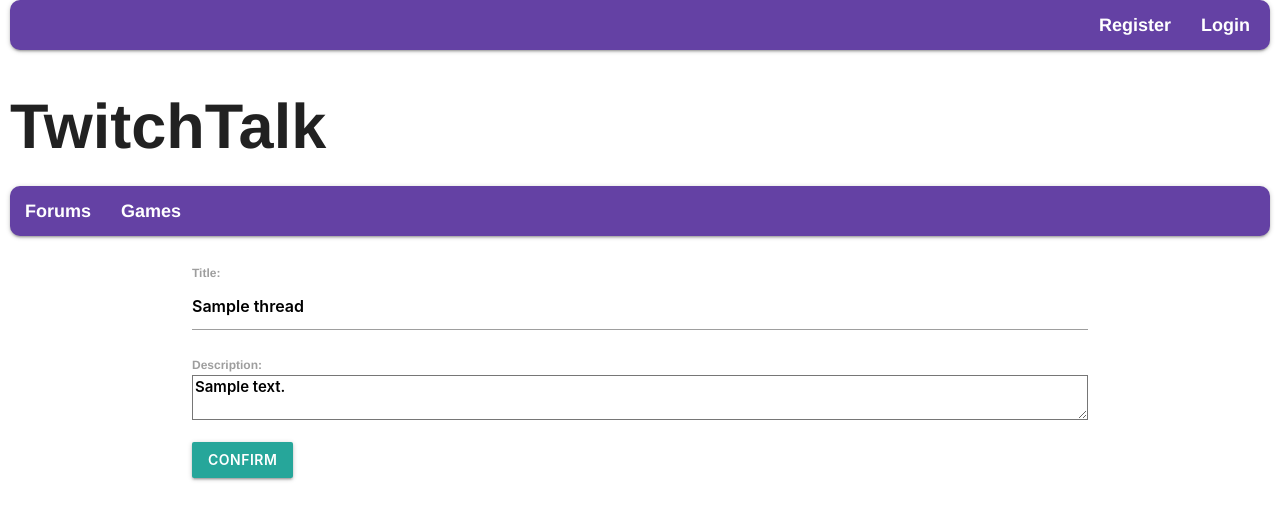
After one commit to Lamsauce/twitchtalk, a Django app: page /1/edit in a window 1280 px wide. The commit adds this page. Shown: the top 520 px of the page. Run offline with Django 3.2, Linux system fonts and the light colour scheme; tables that the repository leaves empty hold one stand-in row (values such as "Sample post").

Commit message:
Edit works!

```diff
--- /dev/null
+++ b/main_app/templates/editthread.html
@@ -0,0 +1,14 @@
+{% extends 'base.html' %}
+{% block content %}
+
+<div class="container">
+
+<!-- Add a Thread FORM -->
+    <form method="POST">
+        {% csrf_token %}
+        {{thread_form.as_p}}
+    <input type="submit" class="btn" value="Confirm">
+    </form>
+</div>
+
+{% endblock %}
--- a/main_app/templates/home.html
+++ b/main_app/templates/home.html
@@ -25,7 +25,7 @@
       <span class="card-title">{{ thread.title }}</span>
       <p>{{ thread.description }}</p>
       <p>{{ thread.created_at }} PST</p>
-      <a href="{% url 'thread' thread.id %}" class="btn btn-primary">See More</a>
+      <a href="{% url 'thread' thread.id %}" class="btn btn-primary">See Post</a>
     </div>
   </div>
   {% endfor %}
--- a/main_app/templates/thread.html
+++ b/main_app/templates/thread.html
@@ -10,6 +10,7 @@
     <span class="card-title">{{ thread.title }}</span>
     <p>{{ thread.description }}</p>
     <p>{{ thread.created_at }} PST</p>
+    <a href="{% url 'editthread' thread.id %}" class="btn btn-primary">Edit</a>
   </div>
 </div>
 
--- a/main_app/urls.py
+++ b/main_app/urls.py
@@ -6,7 +6,8 @@ urlpatterns = [
     path('login/', views.login, name='login'),
     path('games/', views.games, name='games'),
     path('accounts/profile/', views.profile, name='profile'),
+    path('<int:thread_id>/', views.thread, name='thread'),
     path('addthread/', views.addthread, name='addthread'),
-    path('<int:thread_id>/', views.thread, name='thread'),
+    path('<int:thread_id>/edit', views.editthread, name='editthread'),
     path('games/<int:game_id>/', views.showgame, name='showgame')
 ]
--- a/main_app/views.py
+++ b/main_app/views.py
@@ -81,6 +81,19 @@ def addthread(request):
     thread_form = ThreadForm(request.POST)
     return render(request, 'addthread.html', context = {"threads":Thread.objects.all, 'thread_form': thread_form})
 
+def editthread(request, thread_id):
+    thread = Thread.objects.get(id=thread_id)
+    if request.method == 'POST':
+        thread_form = ThreadForm(request.POST, instance=thread)
+        if thread_form.is_valid():
+            new_thread = thread_form.save(commit=False)
+            new_thread.user = request.user
+            new_thread.save()
+            return redirect('/', thread)
+
+    thread_form = ThreadForm(instance=thread)
+    return render(request, 'editthread.html', context = {'thread_form': thread_form})
+
 def showgame(request, game_id):
     game = Game.objects.get(id=game_id)
     context ={'game': game}
```
